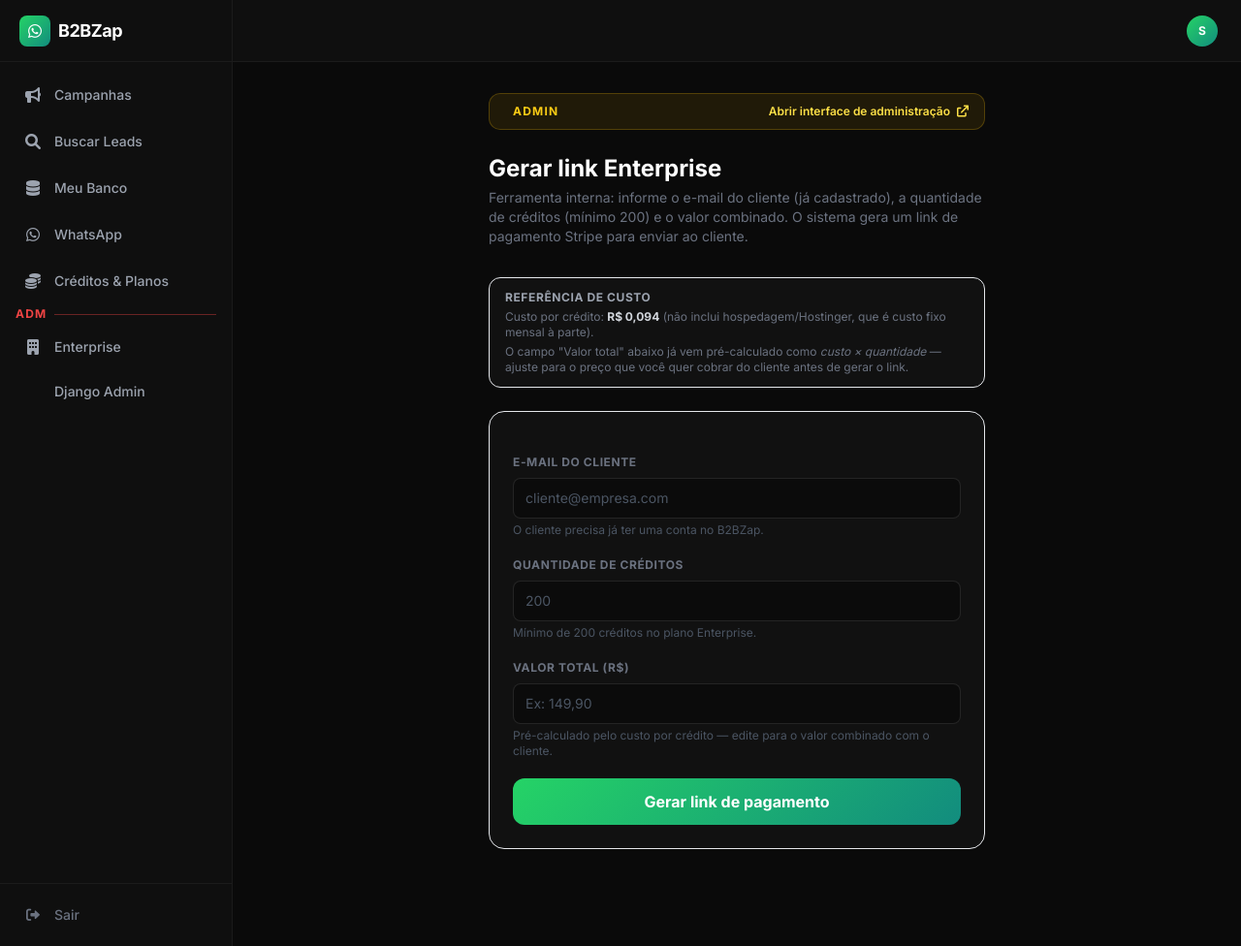
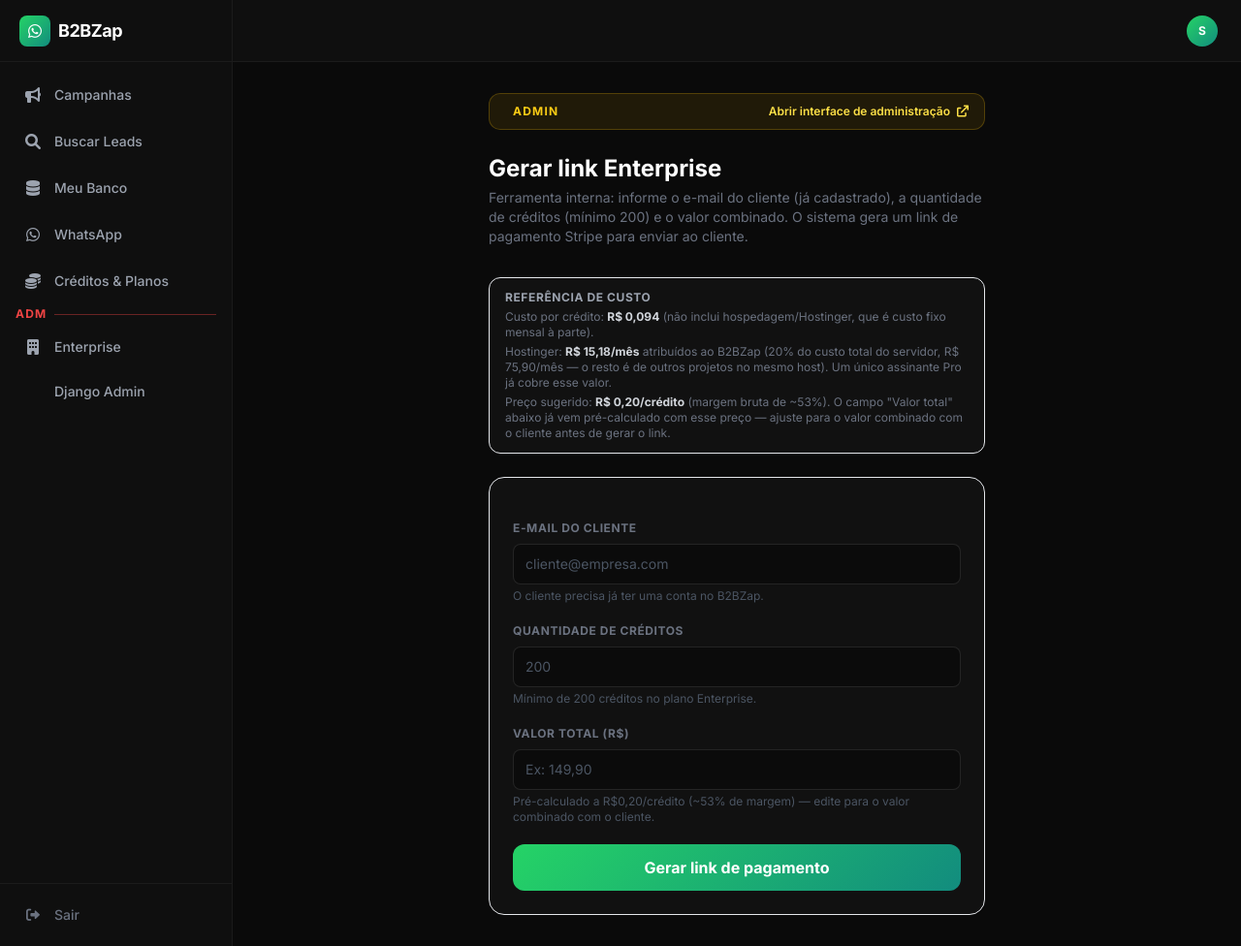
Before and after one commit to Pedrovaptbr/B2B, a Django app: page /accounts/admin/enterprise/ in a window 1280 px wide. Shown: the whole page at 97% size. Run offline with Django 5.2, Linux system fonts and the light colour scheme; the visitor is signed in with stand-in values (Sample User, id 1); some libraries are stand-ins or nearby versions.

Commit message:
adicionar nota sobre rateio da Hostinger na tela Enterprise
Explica que os R$15,18/mes atribuidos ao B2BZap sao 20% do custo
total do servidor (R$75,90), compartilhado com outros projetos.

```diff
--- a/templates/accounts/enterprise_checkout.html
+++ b/templates/accounts/enterprise_checkout.html
@@ -28,7 +28,8 @@
     <div class="mb-6 rounded-xl border border-white/8 px-4 py-3 text-xs text-gray-500" style="background:#111;">
         <p class="font-bold text-gray-400 uppercase tracking-wider mb-1">Referência de custo</p>
         <p>Custo por crédito: <strong class="text-gray-300">R$ 0,094</strong> (não inclui hospedagem/Hostinger, que é custo fixo mensal à parte).</p>
-        <p class="mt-1">O campo "Valor total" abaixo já vem pré-calculado como <em>custo × quantidade</em> — ajuste para o preço que você quer cobrar do cliente antes de gerar o link.</p>
+        <p class="mt-1">Hostinger: <strong class="text-gray-300">R$ 15,18/mês</strong> atribuídos ao B2BZap (20% do custo total do servidor, R$ 75,90/mês — o resto é de outros projetos no mesmo host). Um único assinante Pro já cobre esse valor.</p>
+        <p class="mt-1">Preço sugerido: <strong class="text-gray-300">R$ 0,20/crédito</strong> (margem bruta de ~53%). O campo "Valor total" abaixo já vem pré-calculado com esse preço — ajuste para o valor combinado com o cliente antes de gerar o link.</p>
     </div>
 
     {% if messages %}
@@ -79,7 +80,7 @@
             <label class="block text-xs font-bold text-gray-500 uppercase tracking-wider mb-2">Valor total (R$)</label>
             <input type="text" id="id_price" name="price" required placeholder="Ex: 149,90"
                    class="w-full bg-black/30 border border-white/10 rounded-lg px-3 py-2.5 text-sm text-white placeholder-gray-600 focus:outline-none focus:border-green-500/50">
-            <p class="text-xs text-gray-600 mt-1" id="price_hint">Pré-calculado pelo custo por crédito — edite para o valor combinado com o cliente.</p>
+            <p class="text-xs text-gray-600 mt-1" id="price_hint">Pré-calculado a R$0,20/crédito (~53% de margem) — edite para o valor combinado com o cliente.</p>
         </div>
 
         <button type="submit"
@@ -93,7 +94,7 @@
 
 <script>
 (function () {
-    var CREDIT_COST = 0.094;
+    var CREDIT_PRICE = 0.20; // ~53% de margem sobre o custo de R$0,094/crédito
     var creditsInput = document.getElementById('id_credits');
     var priceInput   = document.getElementById('id_price');
     var priceTouched = false;
@@ -104,7 +105,7 @@
         if (priceTouched) return;
         var credits = parseInt(creditsInput.value, 10);
         if (!credits || credits <= 0) { priceInput.value = ''; return; }
-        var suggested = (credits * CREDIT_COST).toFixed(2).replace('.', ',');
+        var suggested = (credits * CREDIT_PRICE).toFixed(2).replace('.', ',');
         priceInput.value = suggested;
     });
 })();
```
